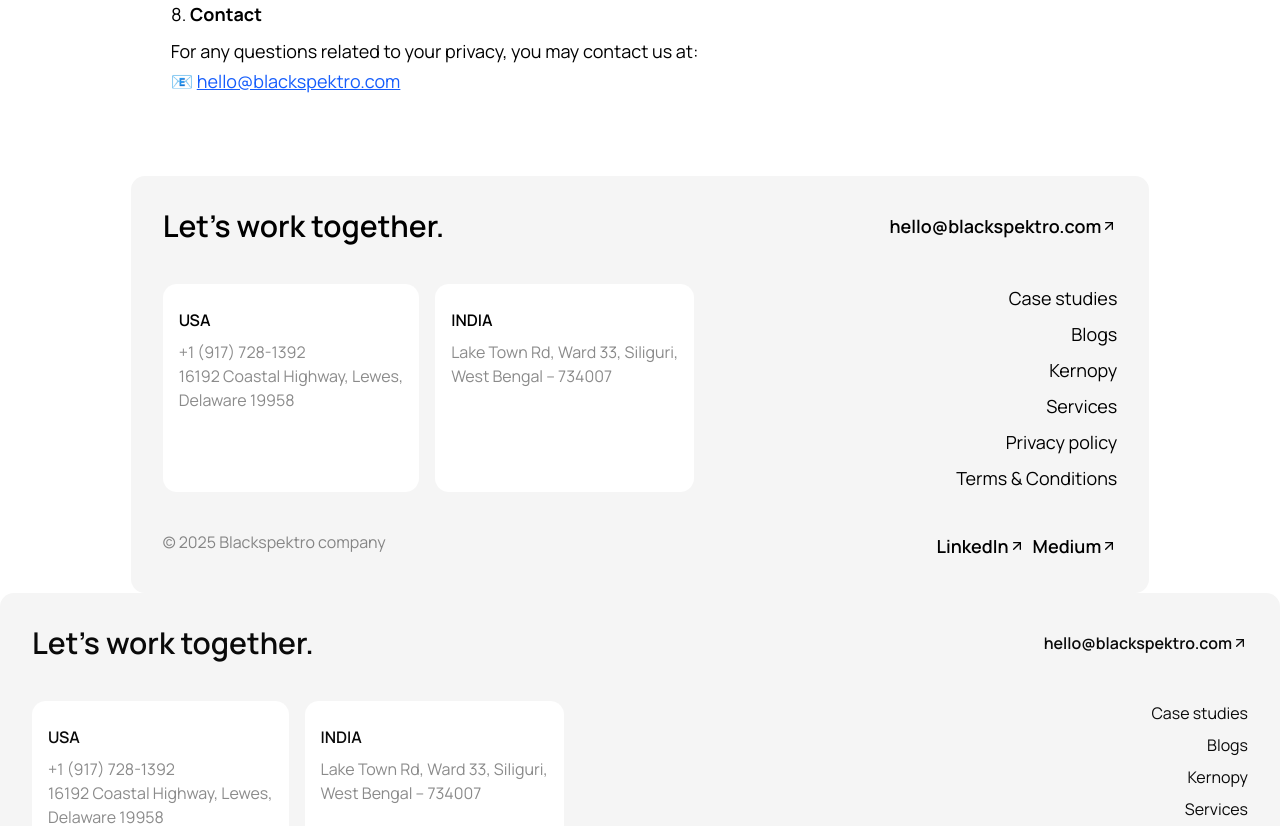
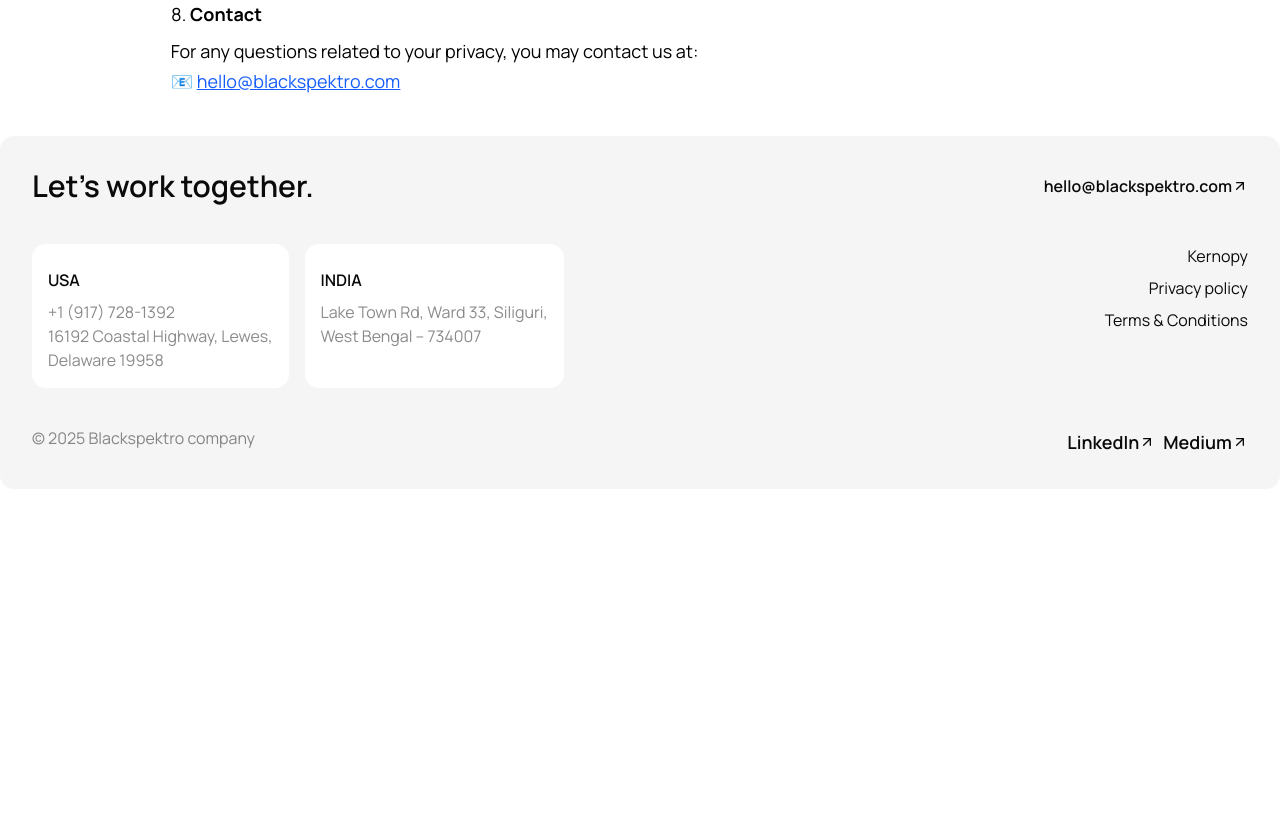
Before and after one commit to indiedev02/btw, a Next.js app: page /privacy-policy in a window 1280 px wide. Shown: the part 1440-2266 px from the top of the page. After the commit the page ends 1929 px from the top, so only its background shows below. Built offline with nearby package versions, Linux system fonts and the light colour scheme.

Commit message:
changes done

```diff
--- a/src/app/privacy-policy/page.tsx
+++ b/src/app/privacy-policy/page.tsx
@@ -1,7 +1,6 @@
 import Image from 'next/image';
 import pp from '@/assets/pp.png';
 import Navbar from '@/components/Navbar';
-import Footer from '@/section/Footer';
 
 export default function PrivacyPolicy() {
   return (
@@ -93,7 +92,6 @@
         </ol>
       </section>
 
-            <Footer />
     </div>
   );
 }
--- a/src/app/terms-and-conditions/page.tsx
+++ b/src/app/terms-and-conditions/page.tsx
@@ -1,7 +1,6 @@
 import Image from 'next/image';
 import tc from '@/assets/tc.png';
 import Navbar from '@/components/Navbar';
-import Footer from '@/section/Footer';
 
 export default function TermsAndConditions() {
   return (
@@ -75,7 +74,6 @@
           </li>
         </ol>
       </section>
-            <Footer />
     </div>
   );
 }
--- a/src/section/Footer.tsx
+++ b/src/section/Footer.tsx
@@ -33,16 +33,6 @@
           <div className="flex justify-between mt-5 md:mt-0 md:flex-col md:justify-normal md:items-end md:text-right">
             <div className="space-y-2">
               <div>
-                <a href="#casestudies" className="hover:underline">
-                  Case studies
-                </a>
-              </div>
-              <div>
-                <a href="#blogs" className="hover:underline">
-                  Blogs
-                </a>
-              </div>
-              <div>
                 <Link
                   href="https://kernopy.com/"
                   target="_blank"
@@ -53,11 +43,6 @@
               </div>
             </div>
             <div className="space-y-2 md:mt-2">
-              <div>
-                <a href="#services" className="hover:underline">
-                  Services
-                </a>
-              </div>
               <div>
                 <Link href="/privacy-policy" className="hover:underline">
                   Privacy policy
@@ -72,9 +57,6 @@
           </div>
         </div>
         <div className="md:flex justify-between space-y-2">
-          {/* <div className='flex gap-4 text-xs lg:text-[16px]'>
-                    Built with ❤️ in India — for the world.
-                </div> */}
           <div className="text-[#00000075] text-xs lg:text-[16px]">
             © 2025 Blackspektro company
           </div>
```
Lines whose indentation alone changed are shown as unchanged.
